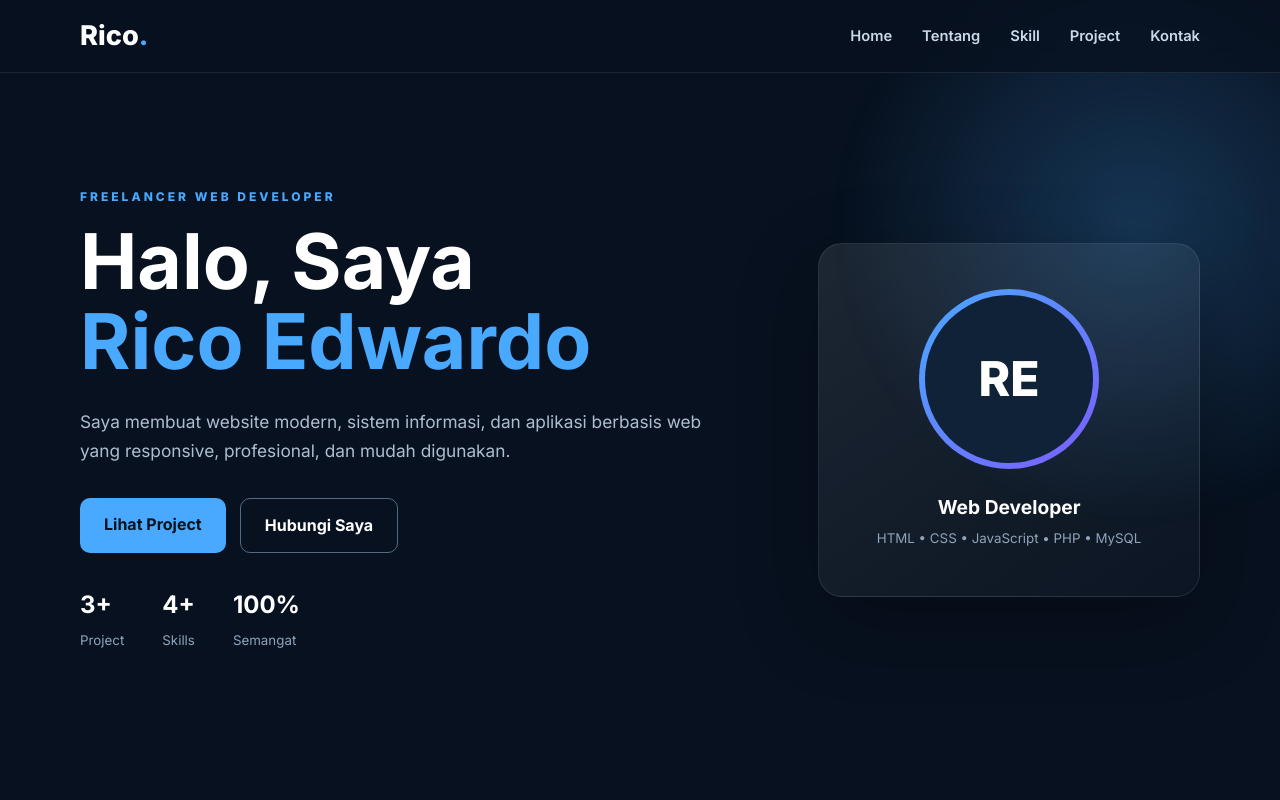
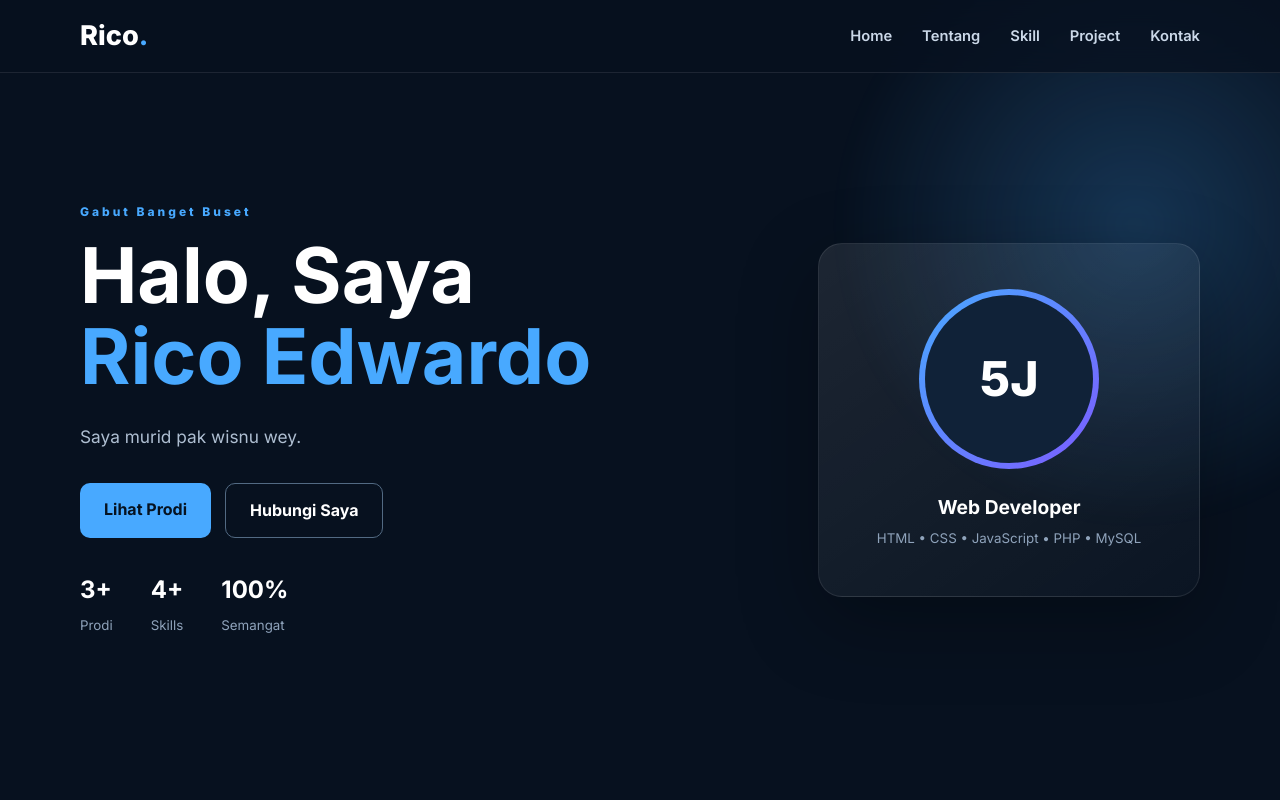
Before and after one commit to 2522500077-web/Rico-Edwardo, a plain HTML site: page index.html in a window 1280 px wide. Shown: the top 800 px of the page. Drawn offline with Linux system fonts and the light colour scheme.

Commit message:
update index html

```diff
--- a/index.html
+++ b/index.html
@@ -4,7 +4,7 @@
   <meta charset="UTF-8">
   <meta name="viewport" content="width=device-width, initial-scale=1.0">
   <meta name="description" content="Portfolio Rico Edwardo - Freelancer Web Developer">
-  <title>Rico Edwardo | Web Developer</title>
+  <title>Rico Edwardo | sistem informasi</title>
   <link rel="stylesheet" href="style.css">
   <link rel="preconnect" href="https://fonts.googleapis.com">
   <link rel="preconnect" href="https://fonts.gstatic.com" crossorigin>
@@ -35,18 +35,17 @@
       <div class="hero-bg"></div>
       <div class="container hero-content reveal">
         <div class="hero-text">
-          <p class="eyebrow">FREELANCER WEB DEVELOPER</p>
+          <p class="eyebrow">Gabut Banget Buset</p>
           <h1>Halo, Saya <span>Rico Edwardo</span></h1>
           <p class="hero-description">
-            Saya membuat website modern, sistem informasi, dan aplikasi berbasis web
-            yang responsive, profesional, dan mudah digunakan.
+            Saya murid pak wisnu wey.
           </p>
           <div class="hero-buttons">
-            <a href="#project" class="btn btn-primary">Lihat Project</a>
+            <a href="#prodi" class="btn btn-primary">Lihat Prodi</a>
             <a href="#kontak" class="btn btn-outline">Hubungi Saya</a>
           </div>
           <div class="quick-info">
-            <div><strong>3+</strong><small>Project</small></div>
+            <div><strong>3+</strong><small>Prodi</small></div>
             <div><strong>4+</strong><small>Skills</small></div>
             <div><strong>100%</strong><small>Semangat</small></div>
           </div>
@@ -54,7 +53,7 @@
 
         <div class="hero-card">
           <div class="profile-ring">
-            <div class="profile-placeholder">RE</div>
+            <div class="profile-placeholder">5J</div>
           </div>
           <p>Web Developer</p>
           <small>HTML • CSS • JavaScript • PHP • MySQL</small>
@@ -89,7 +88,7 @@
 
         <div class="about-text reveal">
           <p>
-            Saya adalah freelancer web developer yang fokus membuat website profesional,
+            Saya adalah rico yang fokus membuat website profesional,
             responsive, dan mudah digunakan. Saya membantu membuat sistem informasi,
             website bisnis, dan aplikasi berbasis database.
           </p>
@@ -138,7 +137,7 @@
 
         <div class="project-grid">
           <article class="project-card reveal">
-            <div class="project-image pharmacy"><span>APOTEK</span></div>
+            <div class="project-image pharmacy"><span>Rafa Gabut</span></div>
             <div class="project-body">
               <span class="tag">PHP • MySQL</span>
               <h3>Sistem Informasi Apotek</h3>
@@ -151,7 +150,7 @@
             <div class="project-image shop"><span>STORE</span></div>
             <div class="project-body">
               <span class="tag">PHP • MySQL</span>
-              <h3>Website Toko Online</h3>
+              <h3>Website 5 jagoan kampung</h3>
               <p>Website penjualan produk dengan database MySQL dan tampilan responsive.</p>
               <a href="#kontak" class="project-link">Lihat Project →</a>
             </div>
@@ -162,7 +161,7 @@
             <div class="project-body">
               <span class="tag">HTML • CSS • JS</span>
               <h3>Website Portfolio</h3>
-              <p>Website pribadi untuk freelancer agar terlihat profesional di internet.</p>
+              <p>Website pribadi untuk 5 jagoan kampung agar terlihat profesional di internet.</p>
               <a href="#kontak" class="project-link">Lihat Project →</a>
             </div>
           </article>
@@ -193,8 +192,8 @@
 
   <footer>
     <div class="container footer-content">
-      <div><strong>Rico<span>.</span></strong><p>Freelancer Web Developer</p></div>
-      <p>© 2026 Rico Edwardo | Freelancer Web Developer</p>
+      <div><strong>Rico<span>.</span></strong><p>Gabut</p></div>
+      <p>© 2026 Rico Edwardo | Buset</p>
     </div>
   </footer>
 
```
